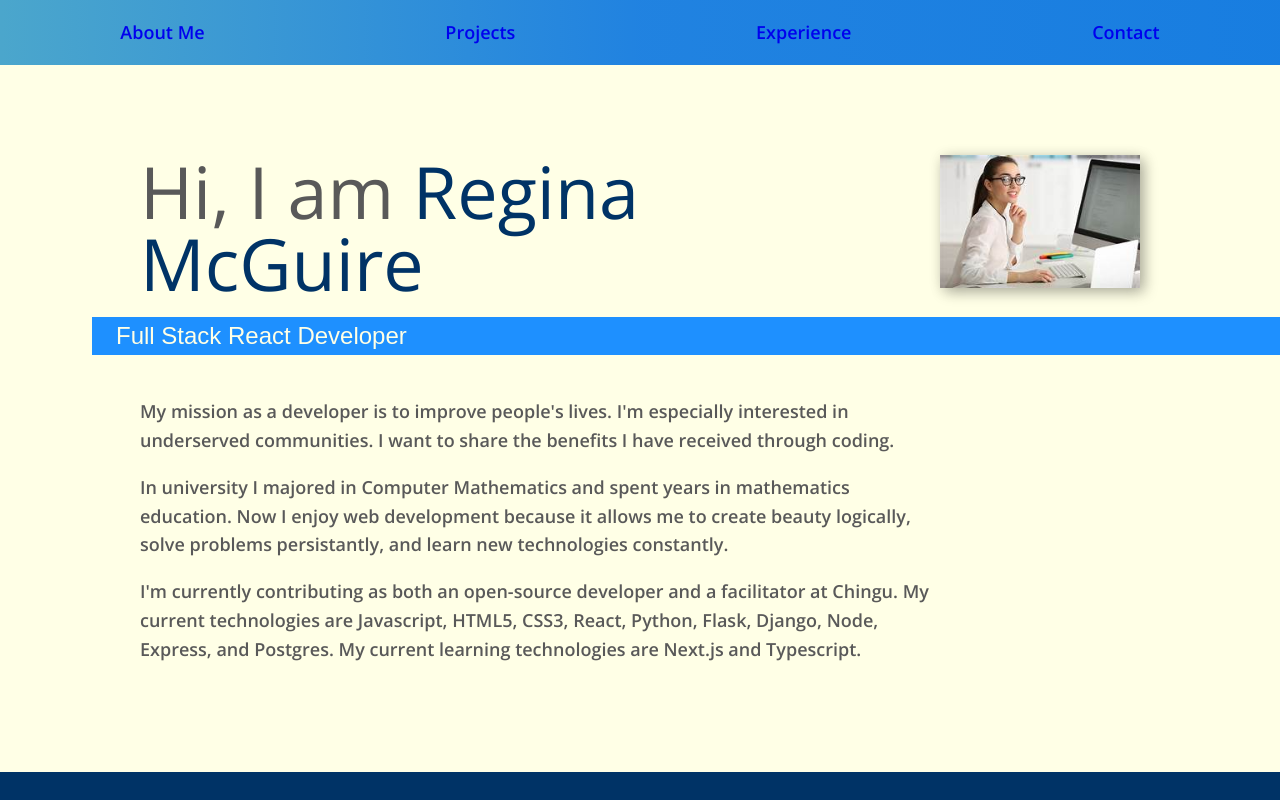
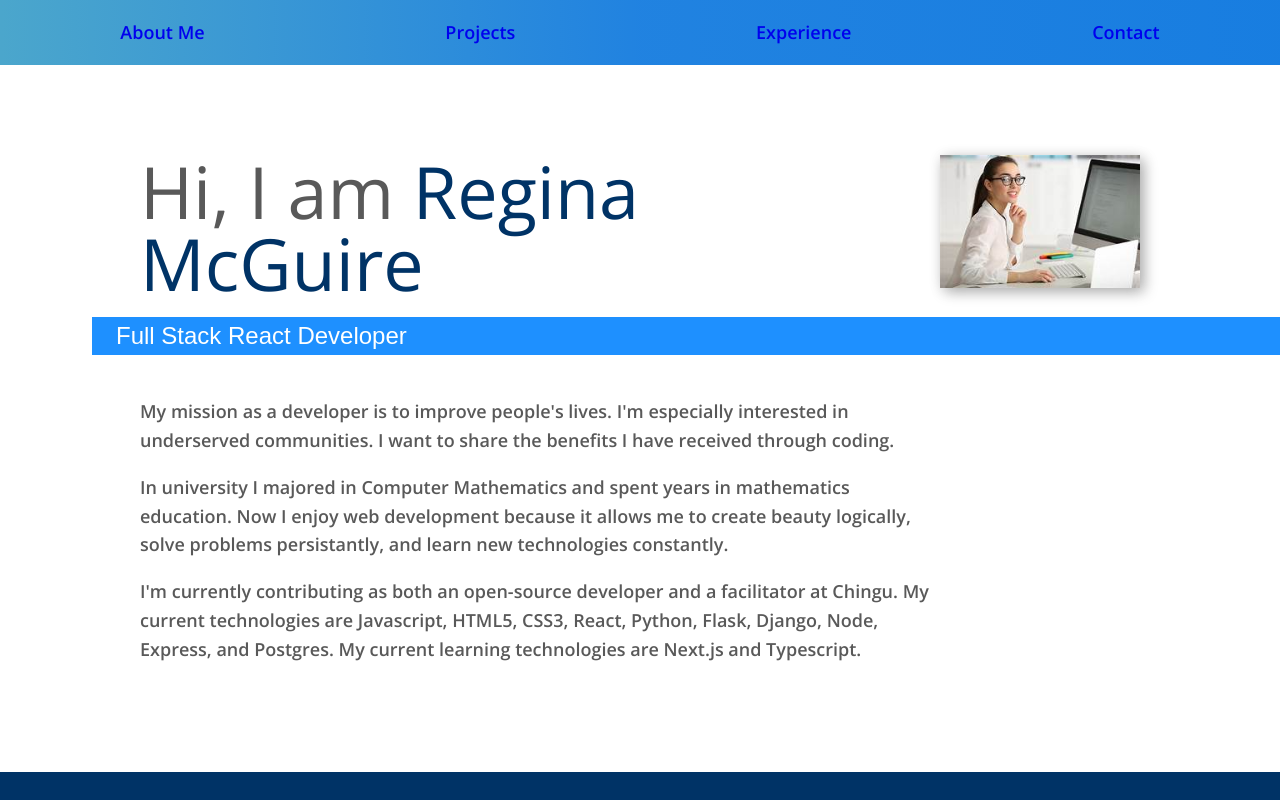
Before and after one commit to rmcguire6/react-portfolio, a React (Create React App) app: page / in a window 1280 px wide. Shown: the top 800 px of the page. Built offline with nearby package versions, Linux system fonts and the light colour scheme.

Commit message:
Update css variables

```diff
--- a/src/styles/_base.scss
+++ b/src/styles/_base.scss
@@ -7,7 +7,7 @@
   --ff-secondary: "Monserrat", sans-serif;
   --fw-reg: 400;
   --fw-bold: 600;
-  --clr-light: #ffffe6;
+  --clr-light: #fff;
   --clr-dark: #595959;
   --clr-darker-accent: #003366;
   --clr-accent: #1e90ff;
@@ -17,6 +17,7 @@
   --fs-body: 1rem;
   --bs: 0.25em 0.25em 0.75em rgba(0, 0, 0, 0.25),
     0.125em 0.125em 0.75em rgba(0, 0, 0, 0.15);
+  --ts: 2px 2px rgb(0, 0, 255);
 }
 @media (min-width: 800px) {
   :root {
```
